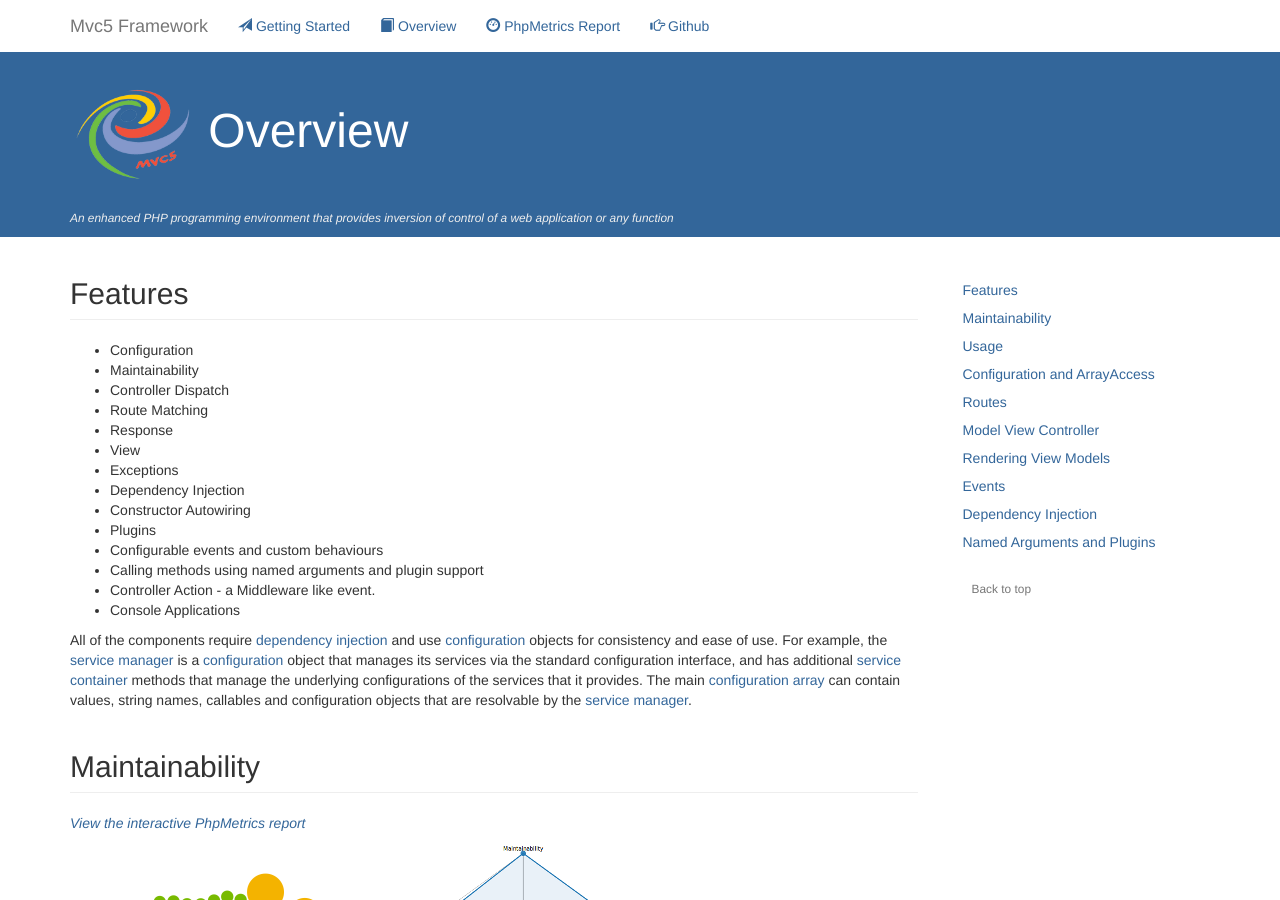
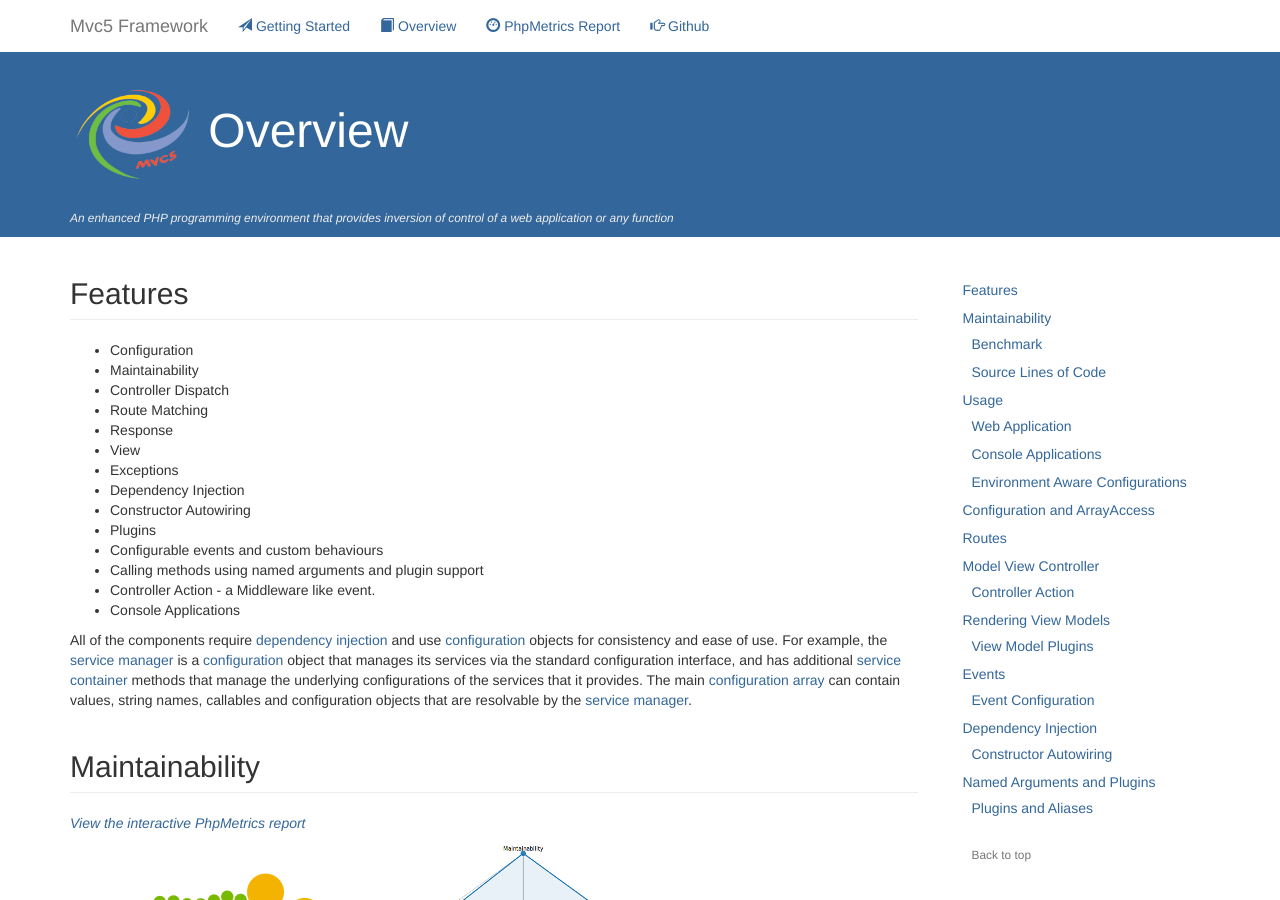
Before and after one commit to mvc5/mvc5.github.io, a Jekyll site: the page built from overview/index.md, in a window 1280 px wide and 900 px high. Built offline with Jekyll 4.4.1, drawn with Linux system fonts in a browser that asks for light colours; nearby versions of some CDN libraries.

Commit message:
remove collapse

```diff
--- a/overview/sidebar.md
+++ b/overview/sidebar.md
@@ -3,14 +3,14 @@
         <li role="presentation"><a href="#features">Features</a></li>
         <li role="presentation">
             <a href="#maintainability">Maintainability</a>
-            <ul class="nav nav-pills nav-stacked collapse">
+            <ul class="nav nav-pills nav-stacked">
                 <li role="presentation"><a href="#benchmark">Benchmark</a></li>
                 <li role="presentation"><a href="#source-lines-of-code">Source Lines of Code</a></li>
             </ul>
         </li>
         <li role="presentation">
             <a href="#usage">Usage</a>
-            <ul class="nav nav-pills nav-stacked collapse">
+            <ul class="nav nav-pills nav-stacked">
                 <li role="presentation"><a href="#web-application">Web Application</a></li>
                 <li role="presentation"><a href="#console-applications">Console Applications</a></li>
                 <li role="presentation"><a href="#environment-aware-configurations">Environment Aware Configurations</a></li>
@@ -20,31 +20,31 @@
         <li role="presentation"><a id="routing" href="#routes">Routes</a></li>
         <li role="presentation">
             <a href="#model-view-controller">Model View Controller</a>
-            <ul class="nav nav-pills nav-stacked collapse">
+            <ul class="nav nav-pills nav-stacked">
                 <li role="presentation"><a href="#controller-action">Controller Action</a></li>
             </ul>
         </li>
         <li role="presentation">
             <a href="#rendering-view-models">Rendering View Models</a>
-            <ul class="nav nav-pills nav-stacked collapse">
+            <ul class="nav nav-pills nav-stacked">
                 <li role="presentation"><a href="#view-model-plugins">View Model Plugins</a></li>
             </ul>
         </li>
         <li role="presentation">
             <a href="#events">Events</a>
-            <ul class="nav nav-pills nav-stacked collapse">
+            <ul class="nav nav-pills nav-stacked">
                 <li role="presentation"><a href="#event-configuration">Event Configuration</a></li>
             </ul>
         </li>
         <li role="presentation">
             <a href="#dependency-injection">Dependency Injection</a>
-            <ul class="nav nav-pills nav-stacked collapse">
+            <ul class="nav nav-pills nav-stacked">
                 <li role="presentation"><a href="#constructor-autowiring">Constructor Autowiring</a></li>
             </ul>
         </li>
         <li role="presentation">
             <a href="#named-arguments-and-plugins">Named Arguments and Plugins</a>
-            <ul class="nav nav-pills nav-stacked collapse">
+            <ul class="nav nav-pills nav-stacked">
                 <li role="presentation"><a href="#plugins-and-aliases">Plugins and Aliases</a></li>
             </ul>
         </li>
```
